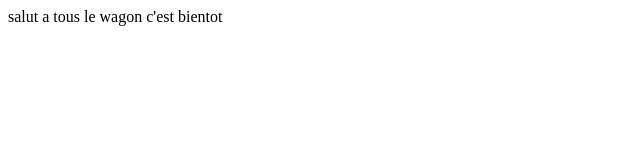
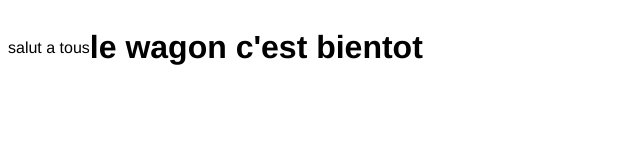
Before and after one commit to Kyrst1/git-101, a plain HTML site: page index.html in a window 1280 px wide. Shown: the whole page, without its empty margins (0-640 px from the left). Drawn offline with Linux system fonts and the light colour scheme.

Commit message:
centered

```diff
--- a/index.html
+++ b/index.html
@@ -1,10 +1,13 @@
 <!DOCTYPE html>
 <html>
 <head>
+	<link rel="stylesheet" type="text/css" href="style.css">
 	<title> comming soon le wagon </title>
 </head>
 <body>
-	salut a tous
-	le wagon c'est bientot
+	<div id="container">
+		salut a tous
+		<h1>le wagon c'est bientot</h1>
+	</div>
 </body>
 </html>
--- /dev/null
+++ b/style.css
@@ -0,0 +1,11 @@
+body {
+	margin: ;
+	font-family: Helvetica;
+}
+#container {
+	display: flex;
+	align-items: center;
+	justify-content: : center
+	height : 100vh;
+
+}
```
